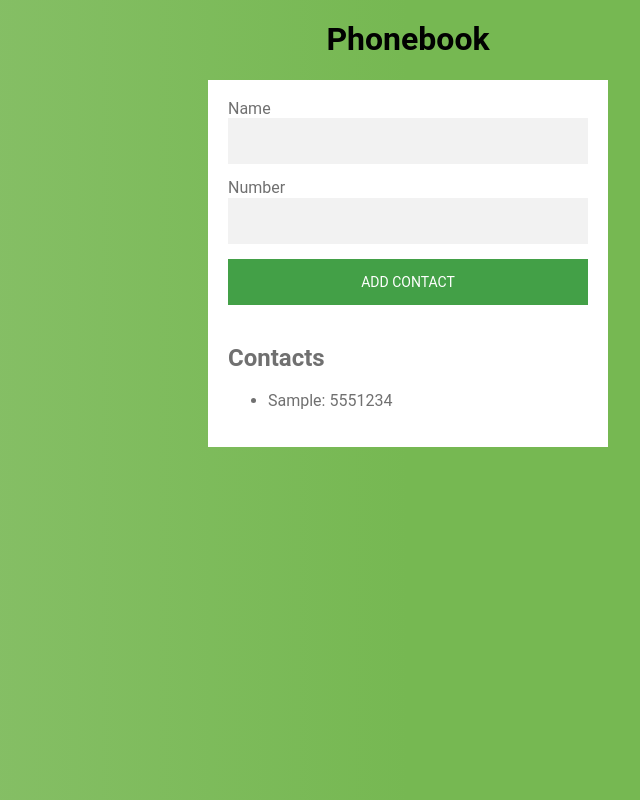
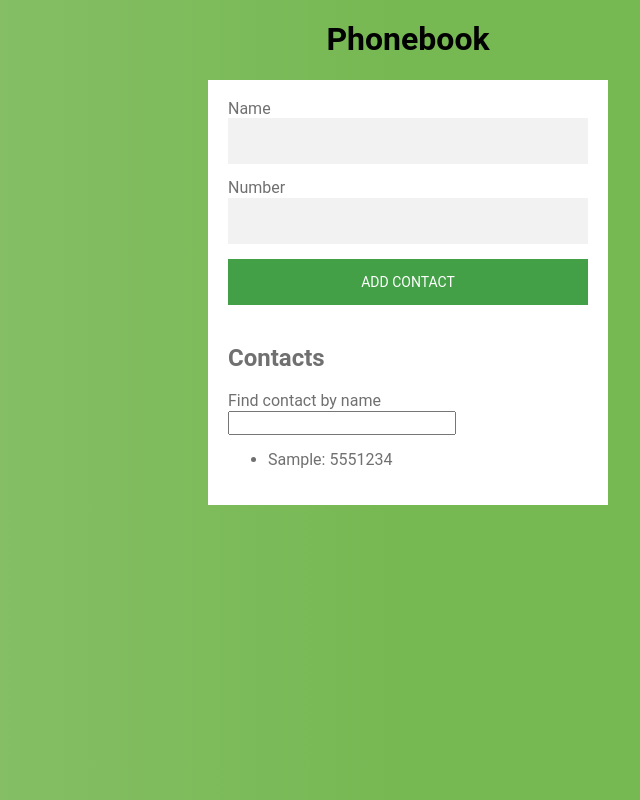
Before and after one commit to Daniel254/goit-react-hw-02-phonebook, a React (Create React App) app: page / in a window 1280 px wide. Both pictures are taken after typing "Sample", "5551234" into the empty fields and a click on the button "ADD CONTACT". Shown: the whole page, without its empty margins (232-872 px from the left). Built offline with nearby package versions, Linux system fonts and the light colour scheme.

Commit message:
Step 3 done

```diff
--- a/src/components/ContactList/ContactList.jsx
+++ b/src/components/ContactList/ContactList.jsx
@@ -3,6 +3,27 @@ import React, { Component } from 'react';
 import Notification from 'components/Notification';
 import Section from 'components/Section';
 import { List } from './ContactList.styled';
+import SearchContact from 'components/SearchContact';
+import sanitizeString from 'utils/sanitizeString';
+
+function FilteredList({ filter, listItems, message, filterHandler }) {
+  return (
+    <>
+      <SearchContact filterHandler={filterHandler} filterString={filter} />
+      {listItems.length > 0 ? (
+        <List>
+          {listItems.map(({ id, name, number }) => (
+            <li key={id}>
+              {name}: {number}
+            </li>
+          ))}
+        </List>
+      ) : (
+        <Notification message={message} />
+      )}
+    </>
+  );
+}
 
 export default class ContactList extends Component {
   static propTypes = {
@@ -14,19 +35,32 @@ export default class ContactList extends Component {
       })
     ),
   };
+  state = {
+    filter: '',
+  };
+
+  filterHandler = ({ currentTarget: { value } }) => {
+    this.setState({
+      filter: sanitizeString(value),
+    });
+  };
 
   render() {
     const { contactList } = this.props;
+    const { filter } = this.state;
+    const filteredContactList = contactList.filter(item =>
+      sanitizeString(item.name).includes(filter)
+    );
+
     return (
       <Section title="Contacts" mt="10px">
         {contactList.length > 0 ? (
-          <List>
-            {contactList.map(({ id, name, number }) => (
-              <li key={id}>
-                {name}: {number}
-              </li>
-            ))}
-          </List>
+          <FilteredList
+            filter={filter}
+            filterHandler={this.filterHandler}
+            listItems={filteredContactList}
+            message="No contacts found"
+          />
         ) : (
           <Notification message="No contacts" />
         )}
--- /dev/null
+++ b/src/components/SearchContact/SearchContact.jsx
@@ -0,0 +1,22 @@
+import PropTypes from 'prop-types';
+import React, { Component } from 'react';
+
+export default class SearchContact extends Component {
+  static propTypes = { filterHandler: PropTypes.func.isRequired };
+
+  render() {
+    const { filterHandler, filterString } = this.props;
+    return (
+      <div>
+        Find contact by name
+        <input
+          name="filter"
+          type="text"
+          autoComplete="off"
+          onChange={filterHandler}
+          value={filterString}
+        />
+      </div>
+    );
+  }
+}
--- /dev/null
+++ b/src/components/SearchContact/index.jsx
@@ -0,0 +1 @@
+export { default } from './SearchContact';
--- /dev/null
+++ b/src/utils/sanitizeString.js
@@ -0,0 +1,3 @@
+export default function sanitizeString(string) {
+  return string.trim().toLowerCase();
+}
```
